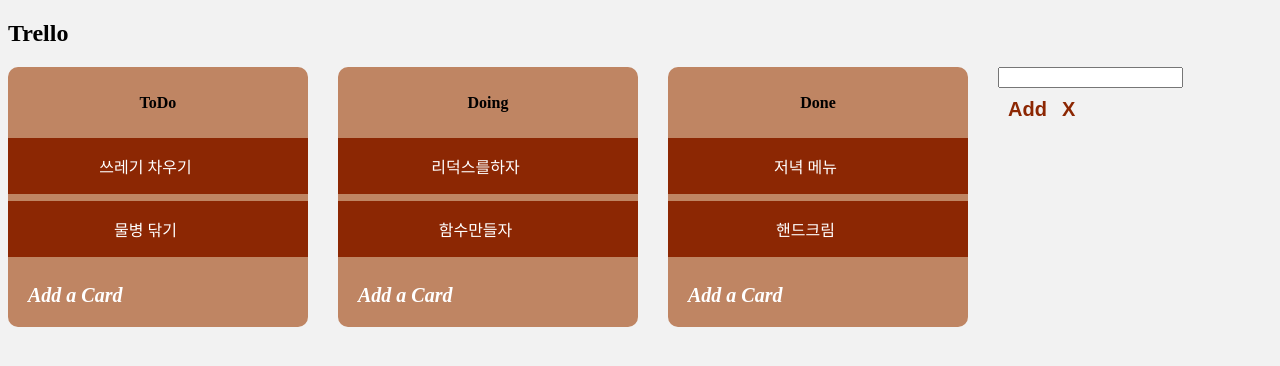
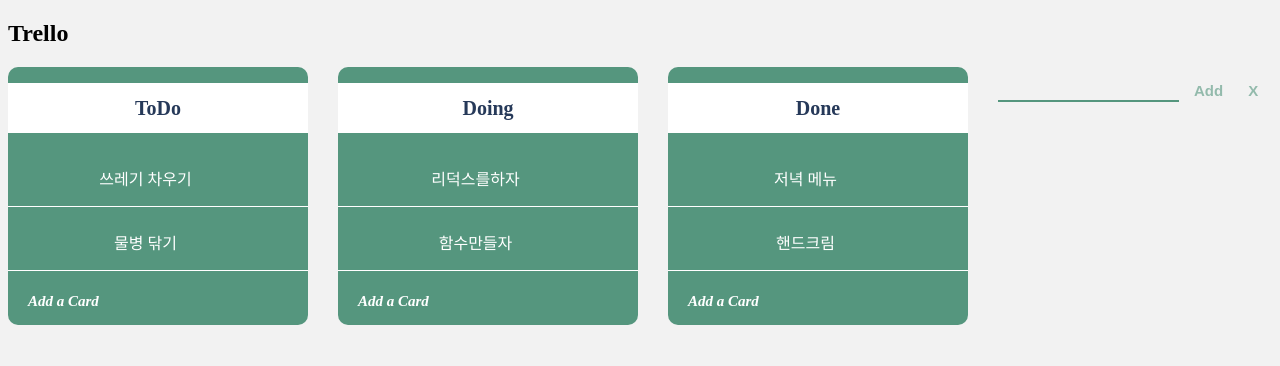
Before and after one commit to lej-station3/toy2_master, a React (Create React App) app: page / in a window 1280 px wide. Both pictures are taken after a click on the button "Add a List". Shown: the top 366 px of the page. Built offline with nearby package versions, Linux system fonts and the light colour scheme.

Commit message:
추가추가

```diff
--- a/package.json
+++ b/package.json
@@ -12,6 +12,7 @@
     "polished": "^4.0.3",
     "react": "^17.0.1",
     "react-dnd": "^11.1.3",
+    "react-dnd-container": "^1.2.0",
     "react-dnd-html5-backend": "^11.1.3",
     "react-dom": "^17.0.1",
     "react-redux": "^7.2.1",
@@ -20,7 +21,8 @@
     "redux": "^4.0.5",
     "redux-actions": "^2.6.5",
     "redux-devtools-extension": "^2.13.8",
-    "styled-components": "^5.2.0"
+    "styled-components": "^5.2.0",
+    "uuid": "^8.3.1"
   },
   "scripts": {
     "start": "react-scripts start",
--- a/src/component/App.js
+++ b/src/component/App.js
@@ -1,10 +1,10 @@
-import React from 'react';
+import React, { useState } from 'react';
 import TodoList from '../component/todo-list/todo-list';
 import TodoListButton from '../component/todo-button/todo-list-button';
 import { useSelector } from 'react-redux';
 import styled from 'styled-components';
 import { createGlobalStyle } from 'styled-components';
-
+import produce from 'immer';
 
 
 const GlobalStyle = createGlobalStyle`
@@ -14,7 +14,7 @@
     margin: 0;
   }
   body{
-    background-color:#f2f2f2;
+    background-color: #f2f2f2;
   }
 `;
 const AppWrapper = styled.div`
@@ -25,16 +25,32 @@
 function App() {
   // const { list } = useSelector(state => ({list:state.list}))
   const { list } = useSelector(state => state);
+  const [dropBoxNames,setDropBoxNames] = useState([]);
+
+  function isDropped(boxName){
+    return dropBoxNames.indexOf(boxName) > -1;
+  }
+
+  const handleDrop =  (index,item) => {
+
+
+  };
+
 
   console.log('list', list);
   return (
     <>
-      <GlobalStyle />
+      <GlobalStyle/>
       <h2>Trello</h2>
       <AppWrapper>
-        {list.map(data => (
+        {list.map((data,index) => (
           // listID만 따로 보내 줄 필요 없음 data로 통일
-          <TodoList listID={data.id} key={data.id} data={data} />
+          <TodoList
+            // onDrop={item => handleDrop(index, item)}
+            listID={data.id}
+            key={index}
+            data={data}
+          />
         ))}
         < TodoListButton />
       </AppWrapper >
--- a/src/component/todo-button/styled.js
+++ b/src/component/todo-button/styled.js
@@ -1,12 +1,12 @@
 import styled from 'styled-components';
-import { darken } from 'polished';
+
 
 export const CardButton = styled.div`
   p{
     display: inline-block;
     margin-left: 20px;
     color: #fff;
-    font-size: 20px;
+    font-size: 15px;
     font-weight: bold;
     font-style: italic;
   }
@@ -17,17 +17,18 @@
   /* textarea에 있는 문제를 해결해줌 */
   resize:none;
   width: 100%;
-  height: 73.44px;
   padding: 0;
   padding-top:10px;
+  padding-left:10px;
   color: #fff;
   text-decoration: none;
-  font-size: 20px;
-  text-align: center;
+  font-size: 15px;
+  text-align:left;
   border: none;
   outline: none;
   box-shadow: none;
-  background: ${darken('0.1', '#BF8563')};
+  border-bottom: 1px solid #fff;
+  background:none;
   button:focus,
   button:active,
   input:focus,
@@ -46,7 +47,7 @@
     margin-bottom: 5px;
     margin-right: 5px;
     padding: 10px;
-    color: #000;
+    color: #fff;
     font-size: 16px;
     font-weight: 800;
     text-decoration: none;
@@ -57,8 +58,8 @@
       &:active{
         margin-right: 4px;
         border-radius: 5px;
-        color: #fff;
-        background: #8C2703;
+        color: #263959;
+        background: #fff;
   }
 }
 `;
--- a/src/component/todo-button/todo-list-button.js
+++ b/src/component/todo-button/todo-list-button.js
@@ -5,15 +5,16 @@
 
 const Title = styled.div`
 button{
-    padding:5px;
+    padding:10px;
     border: none;
     border-radius:3px;
     text-decoration: none;
     font-size:20px;
-    color:#fff;
+    color:#55967e;
     box-shadow: none;
     outline: none;
-    background: #8C2703;
+    border: 1px solid #55967e;
+    opacity:0.6;
 }
 
 `;
@@ -21,19 +22,25 @@
   border: none;
   outline: none;
   box-shadow: none;
-
-`;
-const InputButton = styled.div`
-button{
+  color:#263959;
+  input{
+    background: none;
+    border:none;
+    box-shadow: none;
+    outline: none;
+    text-decoration:none;
+    border-bottom:2px solid #55967e;
+  }
+  button{
   margin-top:5px;
   margin-left:5px;
+  font-size:15px;
   font-weight:600;
-  color:#8C2703;
+  color: #55967e;
   background:none;
+  border:none;
 }
-
 `;
-
 
 function TitleInput({ setOpen }){
   const [listTitle, setListTitle] = useState('');
@@ -58,10 +65,10 @@
   return(
     <Input>
       <input  onChange={changeTitle} value={listTitle} />
-      <InputButton>
-        <button  onClick={handleEnter}> Add </button>
-        <button  onClick={() => setOpen(false)}> X </button>
-      </InputButton>
+
+      <button  onClick={handleEnter}> Add </button>
+      <button  onClick={() => setOpen(false)}> X </button>
+
     </Input>
   );
 }
--- a/src/component/todo-list/card-styled.js
+++ b/src/component/todo-list/card-styled.js
@@ -1,5 +1,5 @@
 import styled from 'styled-components';
-import { lighten } from 'polished';
+
 
 export const Card = styled.div`
   display: flex;
@@ -9,10 +9,7 @@
   margin-bottom: 7px;
   color: #fff;
   font-size: 16px;
-  background-color: #8C2703;
-  &:hover{
-    background-color: ${lighten('0.1', '#8C2703')} ;
-  }
+  border-bottom: 1px solid #fff;
 
   p{
     /* 넘치지 않도록 영역을 세워주고 word-break를 통해서 글자가 내려앉도록 한다 */
--- a/src/component/todo-list/todo-card.js
+++ b/src/component/todo-list/todo-card.js
@@ -8,7 +8,7 @@
   //드래그 하는 상태에 필요한 거
   const [,drop] = useDrop({
     accept:ItemTypes.CARD,
-    //해도 되고 안해도댐
+
     // 항목이 구성 요소 위에 놓이면 호출
     hover(item,monitor) {
       if(!ref.current){
--- a/src/component/todo-list/todo-list.js
+++ b/src/component/todo-list/todo-list.js
@@ -1,35 +1,41 @@
 import React from 'react';
 import styled from 'styled-components';
 import TodoCard from './todo-card';
-import TodoButtonWrapper from '../todo-button/todo-button-wrapper';
+import TodoButtonWrapper from '../todo-button/todo-card-button';
 import { useDispatch } from 'react-redux';
-import { changeList } from '../../modules/list';
+import { changeCard } from '../../modules/list';
+
 
 const List = styled.div`
   width: 300px;
   margin-right: 30px;
-  background-color: #BF8563;
+  background-color: #55967e;
   border-radius: 10px;
-  h5{
-  font-weight: 600;
-  text-align: center;
-  font-size: 16px;
-}
-li{
-  list-style: none;
+  h2{
+    display:flex;
+    align-items:center;
+    justify-content:center;
+    height:50px;
+    background-color:#fff;
+    color:#263959;
+    font-size: 20px;
 }
 `;
 
-//리스트 큰 창을 만들자
-function TodoList({ data,listID }) {
+function TodoList({ data,listID,onDrop }) {
   const dispatch = useDispatch();
   const { title, cards } = data;
+
+
+
   const moveCard = (dragIndex,hoverIndex) => {
-    dispatch(changeList({ dragIndex,hoverIndex,listID }));
+    dispatch(changeCard({ dragIndex,hoverIndex,listID }));
   };
+
+
   return (
     <List>
-      <h5>{title}</h5>
+      <h2>{title}</h2>
       {cards.map( (card,index) => {
         return(
           <TodoCard
@@ -37,11 +43,14 @@
             index={index}
             card={card}
             moveCard={moveCard}
+            onDrop={onDrop}
           />
         );
       })}
       <TodoButtonWrapper listID={data.id}/>
     </List>
+
   );
 }
+
 export default TodoList;
--- a/src/modules/list.js
+++ b/src/modules/list.js
@@ -1,15 +1,18 @@
 import { createAction, handleActions } from 'redux-actions';
 import produce from 'immer';
+import { ItemTypes } from '../component/ItemTypes';
 
 ///리스트 액션 타입 설정
 const INSERT_LIST = 'todolistbutton/INSERT_LIST';
 const CHANGE_LIST = 'todobutton/CHANGE_LIST';
 const INSERT_CARD = 'todobutton/INSERTCARD';
+const CHANGE_CARD = 'todobutton/CHANGE_CARD';
 
 //액션 생성해주고
 export const insertList = createAction(INSERT_LIST);
 export const changeList = createAction(CHANGE_LIST);
 export const insertCard = createAction(INSERT_CARD);
+export const changeCard = createAction(CHANGE_CARD);
 
 let listID = 3;
 let cardID = 2;
@@ -19,42 +22,59 @@
   {
     title: 'ToDo',
     id: 0,
+    accepts: ItemTypes.CARD,
+    lastDroppedItem: null,
     cards: [
       {
         id: 0,
         text: '쓰레기 차우기',
+        accepts: ItemTypes.CARD
       },
       {
         id: 1,
         text: '물병 닦기',
+        accepts: ItemTypes.CARD
+
       },
     ],
   },
   {
     title: 'Doing',
     id: 1,
+    accepts: ItemTypes.CARD,
+    lastDroppedItem: null,
     cards: [
       {
         id: 0,
         text: '리덕스를하자',
+        accepts: ItemTypes.CARD
+
       },
       {
         id: 1,
         text: '함수만들자',
+        accepts: ItemTypes.CARD
+
       },
     ],
   },
   {
     title: 'Done',
     id: 2,
+    accepts: ItemTypes.CARD,
+    lastDroppedItem: null,
     cards: [
       {
         id: 0,
         text: '저녁 메뉴',
+        accepts: ItemTypes.CARD
+
       },
       {
         id: 1,
         text: '핸드크림',
+        accepts: ItemTypes.CARD
+
       },
     ],
   },
@@ -67,7 +87,10 @@
       const newList = {
         title:action.payload,
         cards:[],
-        id:listID
+        id:listID,
+        accepts: ItemTypes.CARD,
+        lastDroppedItem: null
+
       };
       listID +=1;
       const newState = produce(state,draft => {
@@ -76,7 +99,7 @@
       return newState;
     },
 
-    [CHANGE_LIST]: (state, action) => {
+    [CHANGE_CARD]: (state, action) => {
       const dragCard = state[action.payload.listID].cards[action.payload.dragIndex];
       const newState = produce(state,draft =>{
         draft[action.payload.listID].cards.splice(action.payload.dragIndex,1);
@@ -89,6 +112,8 @@
       const newCard = {
         id: cardID,
         text: action.payload.text,
+        accepts: ItemTypes.CARD
+
       };
       cardID += 1;
       //state 현재값, draft 이제 바뀔값, 그래서 draft.map으로 해줘야 하는거임!!
@@ -103,13 +128,28 @@
       });
       return newState;
     },
+    [CHANGE_LIST]:(state,action) => {
+
+    }
   },
   initialState
 );
 
 
-// const newState = produce(state,draft => {
-//   const dragCard = state[action.payload.listID];
-//   draft.splice(dragIndex,1);
-//   draft.splice(hoverIndex,0,dragCard);
-// })
+
+
+//여기서 넥스트아이디가 새로운값
+
+// const ChangeType = (cardId,nextId) => {
+//   console.log(nextId);
+//   const nextState = produce(list,draft => {
+//     const idx = draft.findIndex(item => item.id === listID);
+//     const cardIdx = draft[idx].cards.findIndex(card => card.id === cardId);
+//     //변경하려고 하는 넥스트 아이디가 무엇인지 알아본다 string과 숫자 차이가 있는게 문제
+//     const nextIdx = draft.findIndex(item => item.id === nextId);
+//     const card = draft[idx].cards[cardIdx];
+//     draft[nextIdx].cards.push(card);
+//     draft[idx].cards.splice(cardIdx,1);
+//   });
+//   dispatch(changeList(nextState));
+// };
```
Also changed, not shown: src/component/todo-button/todo-card-button.js (renamed from src/component/todo-button/todo-button-wrapper.js, +2 -17 lines), 1 other file (tests, documents, lock files or other folders).
